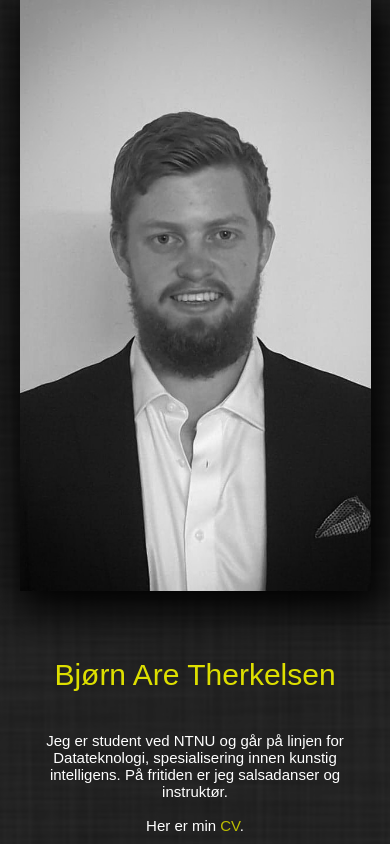
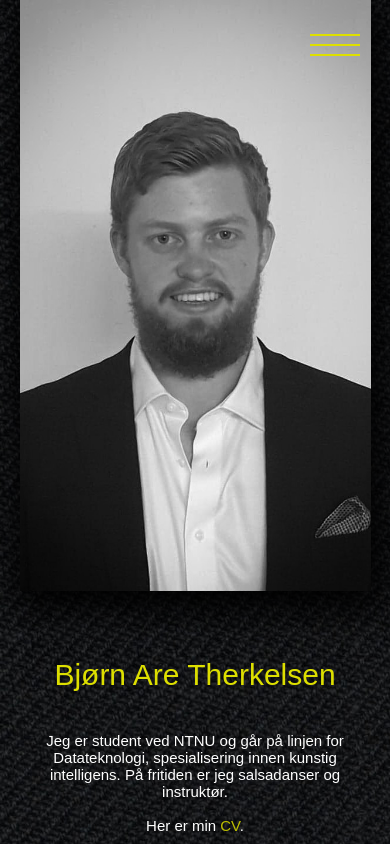
Before and after one commit to batherk/homepage, a React (Create React App) app: page / in a window 390 px wide. Built offline with nearby package versions, Linux system fonts and the light colour scheme.

Commit message:
Change background, add hamburger menu

```diff
--- a/src/Components/js/App.js
+++ b/src/Components/js/App.js
@@ -1,6 +1,6 @@
 import React, { useState, useEffect } from 'react';
 import './../styles/App.css';
-import { Parallax, Background } from '.'
+import {Parallax, Hamburger} from '.'
 
 export default ()=>{
 
@@ -15,7 +15,7 @@ export default ()=>{
 
   return (
     <div className="App">
-      <img id="background-image" src="/img/wallpaper.png"/>
+      <Hamburger/>
       <div className="content">
       {posts.map((post,index)=>{
         const imageSide = (index % 2 === 0 ? "left" : "right")
--- a/src/Components/js/Background.js
+++ /dev/null
@@ -1,11 +0,0 @@
-import React, { useState, useEffect } from 'react';
-import './../styles/Background.css';
-
-export default ()=>{
-
-  return (
-    <div className="background">
-      <img id="background-image" src="/img/wallpaper.png"/>
-    </div>
-  );
-}
--- /dev/null
+++ b/src/Components/js/Hamburger.js
@@ -0,0 +1,13 @@
+import React, { useState} from 'react';
+import './../styles/Hamburger.css'
+
+export default ()=>{
+  const [isOpen, setIsOpen] = useState(false);
+
+  return (
+    <div className={isOpen? "hamburger-cont menu-open" : "hamburger-cont"}>
+        <button className="menu-button"></button>
+        <div className="hamburger"><div></div></div>
+    </div>
+  );
+}
--- a/src/Components/js/index.js
+++ b/src/Components/js/index.js
@@ -2,6 +2,6 @@ import Image from './Image'
 import Parallax from './Parallax'
 import TextBox from './Textbox'
 import App from './App'
-import Background from './Background'
+import Hamburger from './Hamburger'
 
-export {TextBox, Image, Parallax, App, Background}
+export {TextBox, Image, Parallax, App, Hamburger}
--- a/src/Components/styles/App.css
+++ b/src/Components/styles/App.css
@@ -6,16 +6,5 @@ div.content{
 div.App{
   height:100%;
   width: 100%;
+  background: url(/img/twill.jpg);
 }
-
-img#background-image{
-  position:absolute;
-  top:0;
-  left:0;
-  min-width: 200%;
-  min-height: 200%;
-  object-fit: fill;
-  filter:brightness(30%);
-  z-index:-1;
-  transform: translateZ(-1px) scale(2);
-}
--- a/src/Components/styles/Background.css
+++ /dev/null
@@ -1,9 +0,0 @@
-div.background img#background-image{
-    position:absolute;
-    top:0;
-    left:0;
-    object-fit: cover;
-    filter:brightness(30%);
-    z-index:-1;
-    transform: translateZ(-1px) scale(2);
-  }
--- /dev/null
+++ b/src/Components/styles/Hamburger.css
@@ -0,0 +1,84 @@
+div.hamburger-cont{
+    position: fixed;
+    top:20px;
+    right:30px;
+    z-index:1;
+    height: 50px;
+    width:50px;
+  }
+
+
+  div.hamburger-cont button.menu-button{
+    position: absolute;
+    top:0;
+    left:0;
+    z-index:2;
+    cursor: pointer;
+    width: 50px;
+    height: 50px;
+    opacity: 0;
+    border: 0px;
+  }
+
+  div.hamburger-cont div.hamburger{
+    position: absolute;
+    top: 0;
+    left: 0;
+    z-index: 1;
+    width:50px;
+    height:50px;
+    background:transparent;
+    display: flex;
+    align-items: center;
+    justify-content: center;
+  }
+
+  /*Center line*/
+  .hamburger-cont .hamburger > div {
+    position: relative;
+    width: 100%;
+    height: 2px;
+    background-color: var(--primary-color);
+    display: flex;
+  }
+
+  /*Top and bottom line*/
+  .hamburger-cont .hamburger > div:before,
+  .hamburger-cont .hamburger > div:after{
+    content:'';
+    position: absolute;
+    z-index: 1;
+    width: 100%;
+    height: 2px;
+    background: inherit;
+  }
+
+
+  /*Moves bottom line down*/
+  .hamburger-cont .hamburger > div:after{
+    top: 10px;
+  }
+
+  .hamburger-cont .hamburger > div:before{
+    top: -10px;
+  }
+
+
+  /*Rotation*/
+  div.hamburger-cont > button.menu-button + .hamburger > div,
+  div.hamburger-cont > button.menu-button + .hamburger > div:before,
+  div.hamburger-cont > button.menu-button + .hamburger > div:after{
+    transition: var(--transition-fast);
+  }
+
+  div.hamburger-cont > button.menu-button:hover + .hamburger > div{
+    transform: rotate(135deg);
+    transition: var(--transition-fast);
+  }
+
+  div.hamburger-cont > button.menu-button:hover + .hamburger > div:before,
+  div.hamburger-cont > button.menu-button:hover + .hamburger > div:after{
+    top: 0;
+    transform: rotate(90deg);
+    transition: var(--transition-fast)
+  }
--- a/src/Components/styles/Parallax.css
+++ b/src/Components/styles/Parallax.css
@@ -82,6 +82,7 @@ div.parallax > div.text-box{
 }
 
 
+
 /* On image hover */
 
 div.parallax > div.image:hover + div.text-box p, div.parallax > div.image:hover + div.text-box h2,
--- a/src/index.css
+++ b/src/index.css
@@ -2,6 +2,7 @@
   --primary-color: #DDDF00;
   --secondary-color: #BEBF00;
   --transition: ease-in-out 0.6s;
+  --transition-fast: ease-in-out 0.3s;
   --scroll-background:#1f1f1f;
   --scroll-thumb: #0f0f0f;
 }
@@ -21,8 +22,6 @@ body {
   height:100vh;
   overflow-y: auto;
   overflow-x: hidden;
-  perspective: 1px;
-  transform-style: preserve-3d;
 }
 
 code {
```
Also changed, not shown: public/img/twill.jpg (added), public/img/wallpaper.png (deleted).
